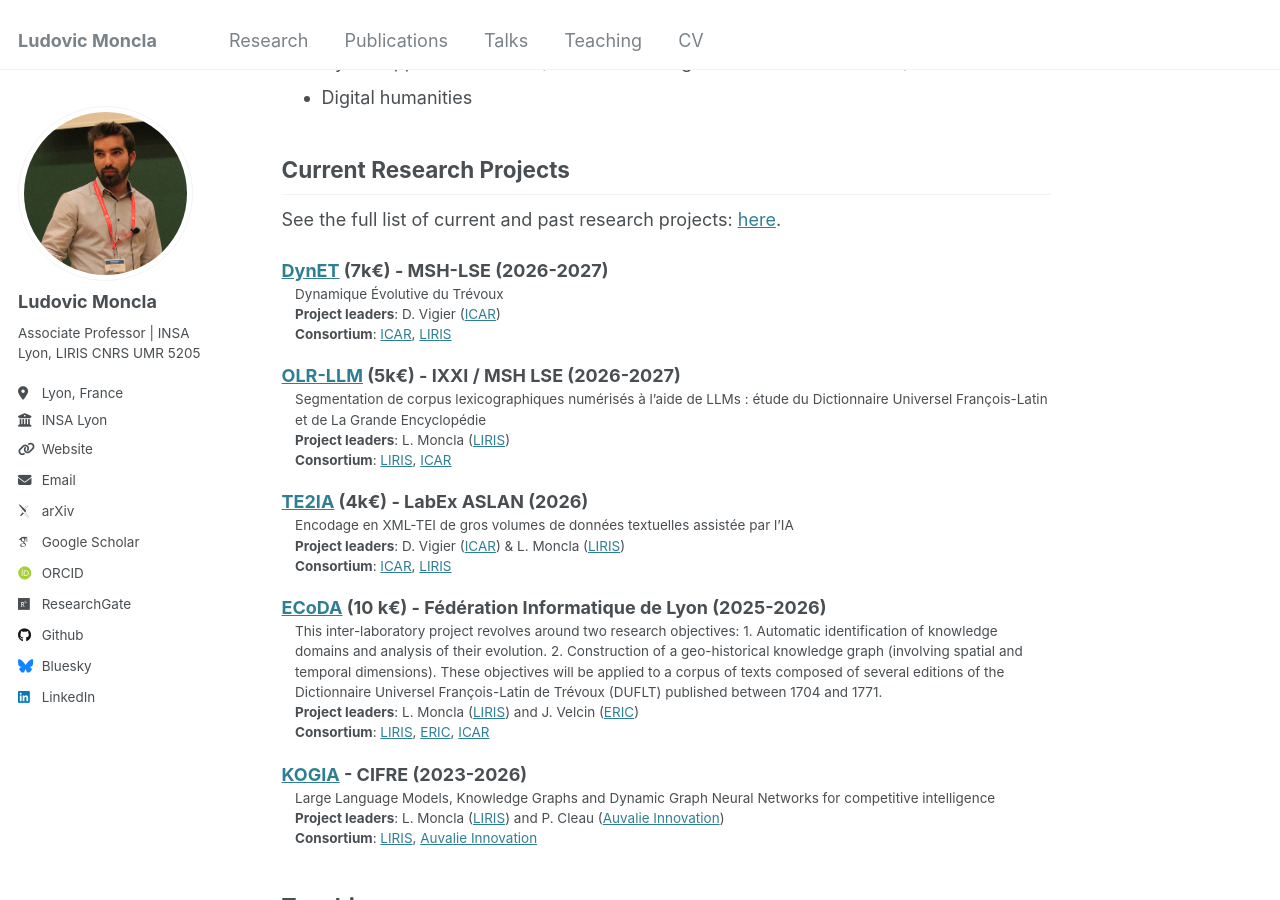
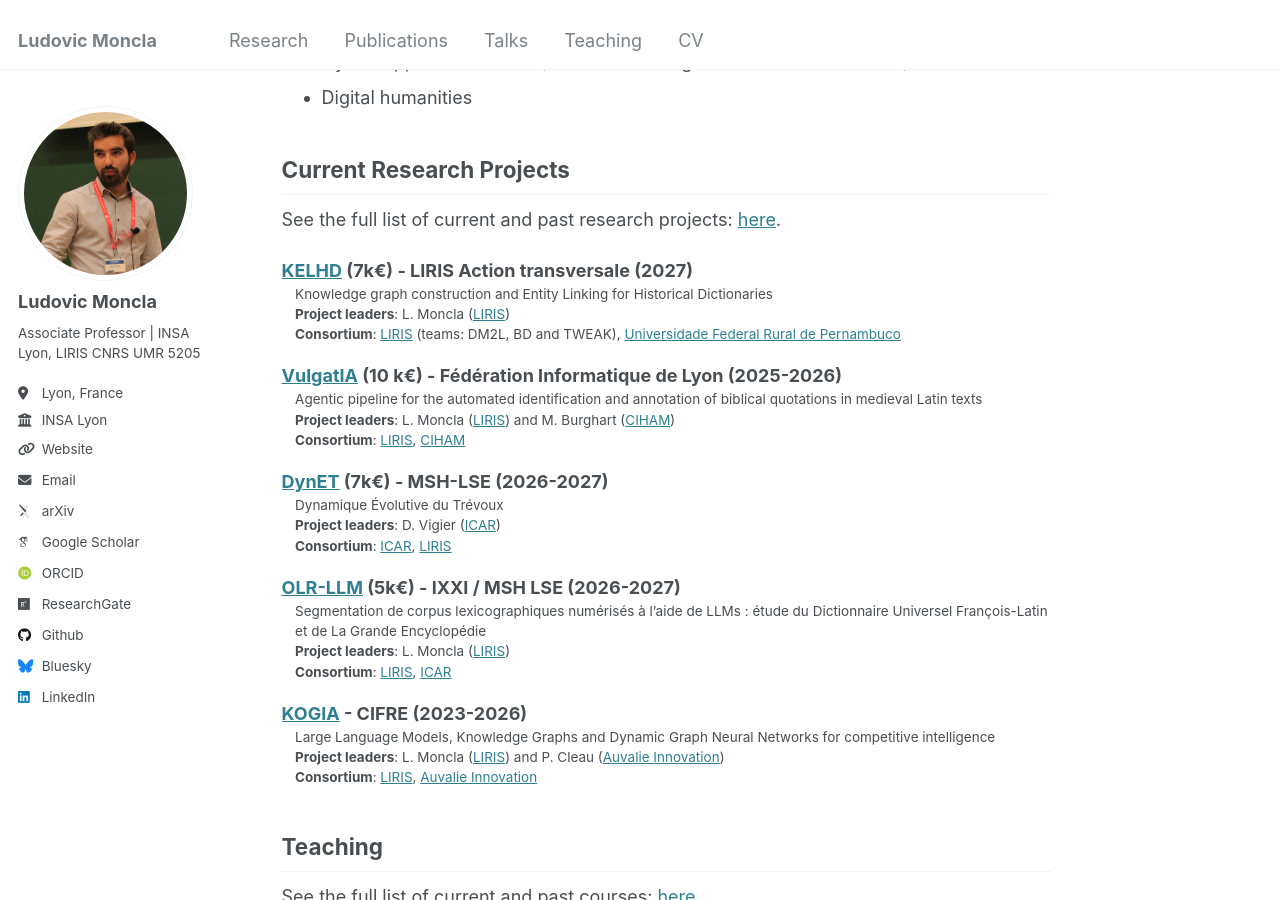
Before and after one commit to ludovicmoncla/ludovicmoncla.github.io, a Jekyll site: the page built from _pages/about.md, in a window 1280 px wide and 900 px high, scrolled down 1045 px. Built offline with Jekyll 4.4.1, drawn with Linux system fonts in a browser that asks for light colours; some web fonts are replaced.

Commit message:
Update about.md

```diff
--- a/_pages/about.md
+++ b/_pages/about.md
@@ -41,6 +41,16 @@ I was previously (2016-2018) a postdoctoral researcher at the Naval Academy Rese
 
 See the full list of current and past research projects: [here](/research/).
 
+[KELHD]() (7k€) - LIRIS Action transversale (2027)
+:   Knowledge graph construction and Entity Linking for Historical Dictionaries
+<br/>**Project leaders**: L. Moncla ([LIRIS](https://liris.cnrs.fr/))
+<br/>**Consortium**: [LIRIS](https://liris.cnrs.fr/) (teams: DM2L, BD and TWEAK), [Universidade Federal Rural de Pernambuco](https://www.ufrpe.br)
+
+[VulgatIA](https://fil.cnrs.fr/les-projets-2027-2028/) (10 k€) - Fédération Informatique de Lyon (2025-2026)
+:   Agentic pipeline for the automated identification and annotation of biblical quotations in medieval Latin texts
+<br/>**Project leaders**: L. Moncla ([LIRIS](https://liris.cnrs.fr/)) and M. Burghart ([CIHAM](https://ciham.ens-lyon.fr))
+<br/>**Consortium**: [LIRIS](https://liris.cnrs.fr/), [CIHAM](https://ciham.ens-lyon.fr)
+
 [DynET]() (7k€) - MSH-LSE (2026-2027)
 :   Dynamique Évolutive du Trévoux
 <br/>**Project leaders**: D. Vigier ([ICAR](http://icar.cnrs.fr/))
@@ -50,17 +60,6 @@ See the full list of current and past research projects: [here](/research/).
 :   Segmentation de corpus lexicographiques numérisés à l’aide de LLMs : étude du Dictionnaire Universel François-Latin et de La Grande Encyclopédie
 <br/>**Project leaders**: L. Moncla ([LIRIS](https://liris.cnrs.fr/))
 <br/>**Consortium**: [LIRIS](https://liris.cnrs.fr/), [ICAR](http://icar.cnrs.fr/)
-
-[TE2IA]() (4k€) - LabEx ASLAN (2026)
-:   Encodage en XML-TEI de gros volumes de données textuelles assistée par l’IA
-<br/>**Project leaders**: D. Vigier ([ICAR](http://icar.cnrs.fr/)) & L. Moncla ([LIRIS](https://liris.cnrs.fr/))
-<br/>**Consortium**: [ICAR](http://icar.cnrs.fr/), [LIRIS](https://liris.cnrs.fr/)
-
-[ECoDA](https://fil.cnrs.fr/les-projets-2025-2026/) (10 k€) - Fédération Informatique de Lyon (2025-2026)
-:   This inter-laboratory project revolves around two research objectives: 1. Automatic identification of knowledge domains and analysis of their evolution. 2. Construction of a geo-historical knowledge graph (involving spatial and temporal dimensions).
-These objectives will be applied to a corpus of texts composed of several editions of the Dictionnaire Universel François-Latin de Trévoux (DUFLT) published between 1704 and 1771.
-<br/>**Project leaders**: L. Moncla ([LIRIS](https://liris.cnrs.fr/)) and J. Velcin ([ERIC](https://eric.msh-lse.fr))
-<br/>**Consortium**: [LIRIS](https://liris.cnrs.fr/), [ERIC](https://eric.msh-lse.fr), [ICAR](http://icar.cnrs.fr/)
 
 [KOGIA]() - CIFRE (2023-2026)
 :   Large Language Models, Knowledge Graphs and Dynamic Graph Neural Networks for competitive intelligence
```
